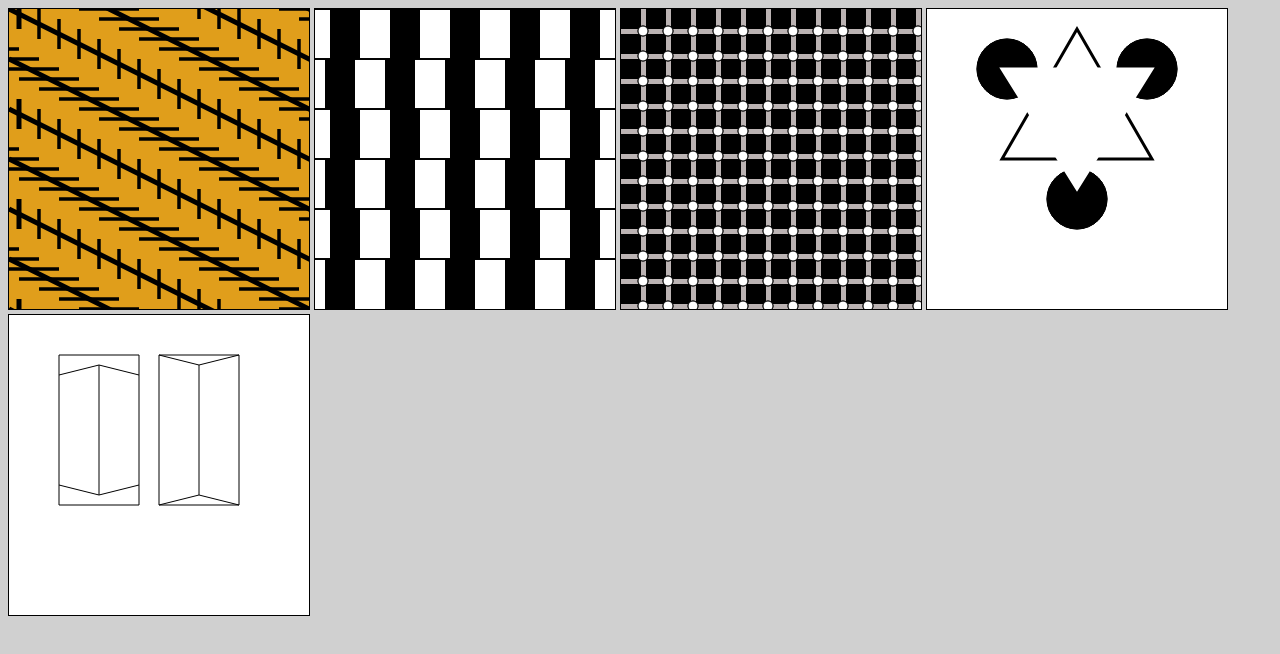
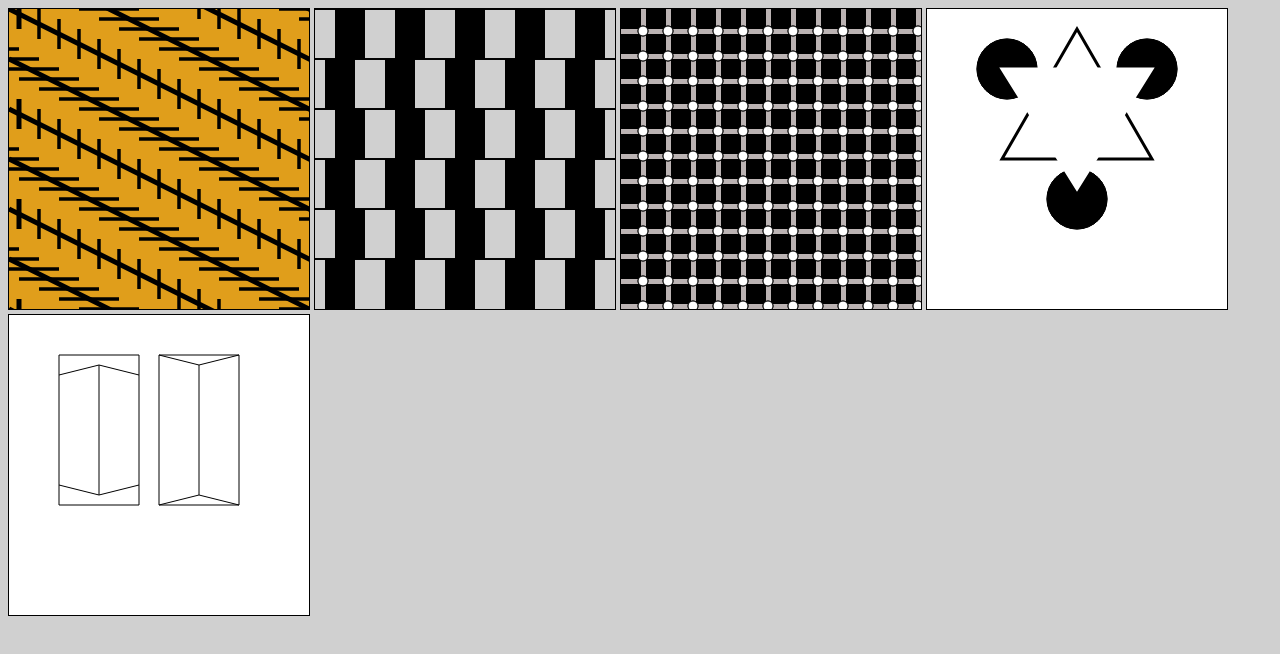
Before and after one commit to B1tF8er/optical-illusions, a website with bundled scripts: page public/index.html in a window 1280 px wide. Built offline with nearby package versions, Linux system fonts and the light colour scheme.

Commit message:
Fix cafe wall efffect

```diff
--- a/public/css/style.css
+++ b/public/css/style.css
@@ -11,6 +11,10 @@ canvas {
   background-color: #e09e1b;
 }
 
+#cafe-wall {
+  background-color: #82807c00;
+}
+
 #blinking-dots {
   background-color: #bbb3b3;
 }
--- a/public/js/cafeWall.js
+++ b/public/js/cafeWall.js
@@ -24,7 +24,7 @@ function addLines(cafeWallCanvas) {
 function addRectangles(cafeWallCanvas) {
   for (let x = 0; x < cafeWallCanvas.width; x += 60) {
     for (let index = 1, y = 0; y < cafeWallCanvas.height; index++, y += 50) {
-      let newX = index % 2 === 0 ? 10 + x : 15 + x;
+      let newX = index % 2 === 0 ? 10 + x : 20 + x;
       cafeWallCanvas.addFillRectangle(
         new rectangle(new point(newX, y), new size(30, 50))
       );
```
